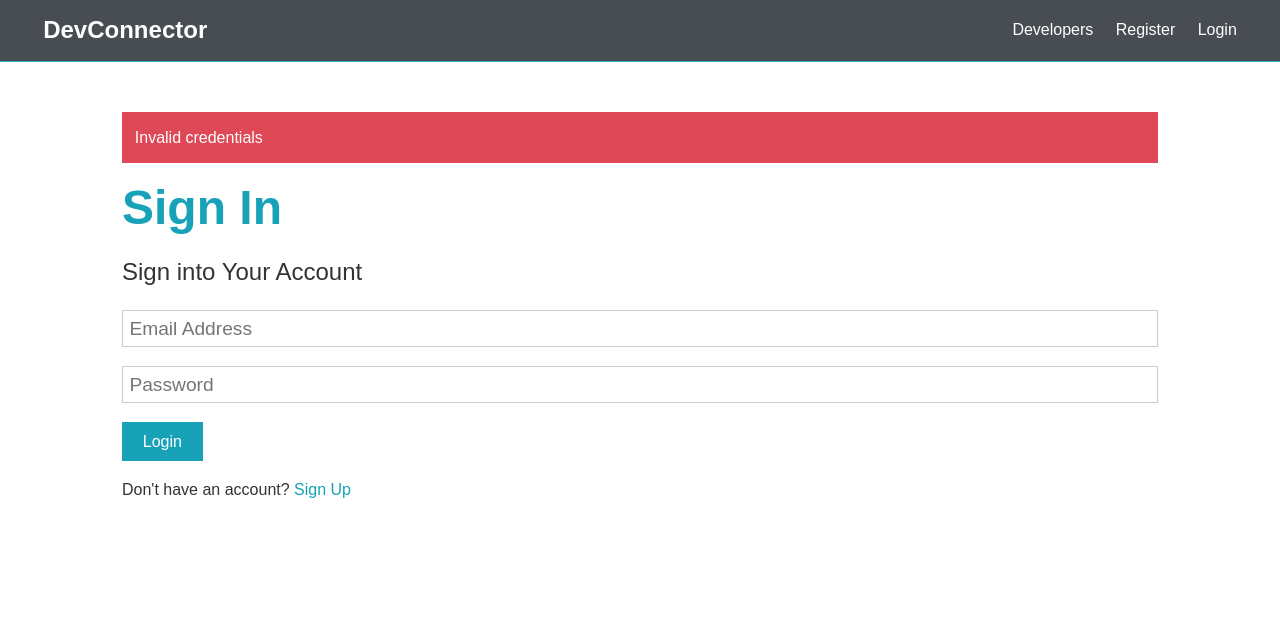
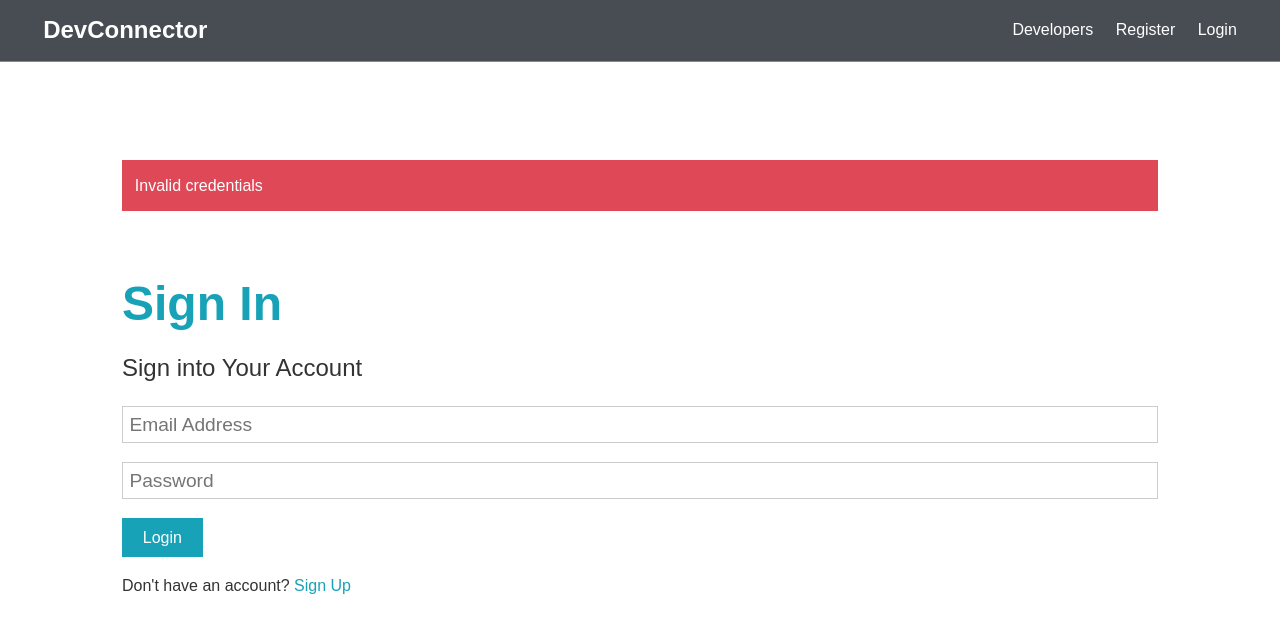
Before and after one commit to LukaTypeScripter/full-stack-mongoDB, a React (Create React App) app in the folder frontend/: page /login in a window 1280 px wide. Shown: the top 632 px of the page. Built offline with nearby package versions, Linux system fonts and the light colour scheme.

Commit message:
custom styles.

```diff
--- a/frontend/src/App.css
+++ b/frontend/src/App.css
@@ -150,7 +150,7 @@ img {
 
 .alert {
   padding: 0.8rem;
-  margin: 1rem 0;
+  margin: 4rem 0;
   opacity: 0.9;
   background: var(--light-color);
   color: #333;
```
